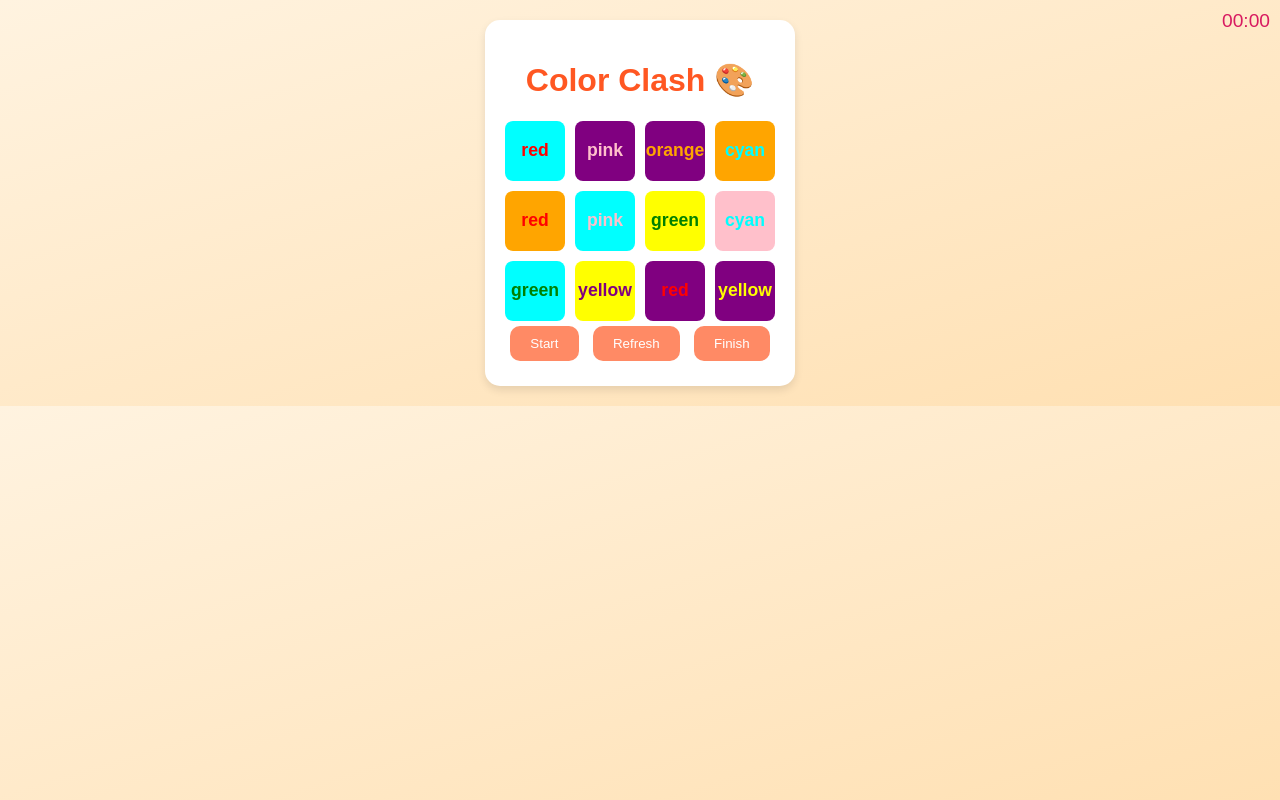
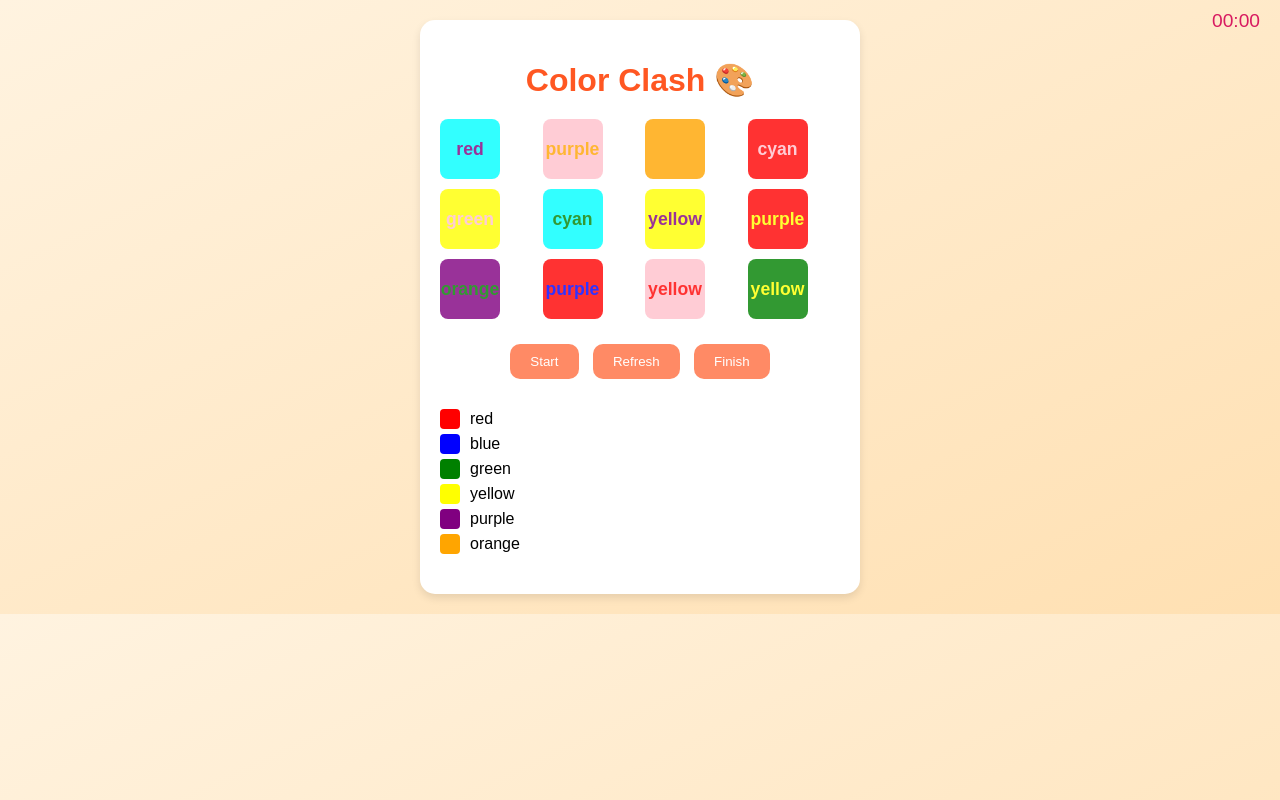
Before and after one commit to codesaksham11/Mygames, a plain HTML site: page color-game.html in a window 1280 px wide. Both pictures are taken after a click on the button "Play". Drawn offline with Linux system fonts and the light colour scheme.

Commit message:
Update color-game.html

```diff
--- a/color-game.html
+++ b/color-game.html
@@ -20,12 +20,15 @@
             padding: 20px;
             border-radius: 15px;
             box-shadow: 0 4px 8px rgba(0, 0, 0, 0.1);
+            max-width: 400px;
+            width: 100%;
         }
         .menu.active, .game.active, .records.active {
             display: block;
         }
         h1 {
             color: #ff5722;
+            margin-bottom: 20px;
         }
         button {
             background-color: #ff8a65;
@@ -44,7 +47,7 @@
         .timer {
             position: absolute;
             top: 10px;
-            right: 10px;
+            right: 20px;
             font-size: 1.2em;
             color: #d81b60;
         }
@@ -52,7 +55,7 @@
             display: grid;
             grid-template-columns: repeat(4, 1fr);
             gap: 10px;
-            margin-top: 20px;
+            margin: 20px 0;
         }
         .box {
             width: 60px;
@@ -63,6 +66,28 @@
             border-radius: 8px;
             font-size: 1.1em;
             font-weight: bold;
+            opacity: 0.8; /* Reduced contrast for softer effect */
+        }
+        .color-legend {
+            margin: 20px 0;
+            max-height: 150px;
+            overflow-y: auto;
+        }
+        .color-item {
+            display: flex;
+            align-items: center;
+            margin: 5px 0;
+        }
+        .color-box {
+            width: 20px;
+            height: 20px;
+            border-radius: 4px;
+            margin-right: 10px;
+        }
+        #scoreDisplay {
+            margin: 20px 0;
+            font-size: 1.5em;
+            color: #ff5722;
         }
     </style>
 </head>
@@ -77,9 +102,11 @@
         <h1>Color Clash 🎨</h1>
         <div class="timer">00:00</div>
         <div class="boxes" id="colorBoxes"></div>
+        <div id="scoreDisplay" style="display: none;">Time: 00:00</div>
         <button onclick="startGame()">Start</button>
         <button onclick="refreshGame()">Refresh</button>
         <button onclick="finishGame()">Finish</button>
+        <div class="color-legend" id="colorLegend"></div>
     </div>
 
     <div class="records">
@@ -98,6 +125,7 @@
             document.querySelector('.menu').classList.remove('active');
             document.querySelector('.game').classList.add('active');
             generateBoxes();
+            updateColorLegend();
         }
 
         function showRecords() {
@@ -115,22 +143,34 @@
         function generateBoxes() {
             const boxesDiv = document.getElementById('colorBoxes');
             boxesDiv.innerHTML = '';
-            for (let i = 0; i < 12; i++) {
-                const color = colors[Math.floor(Math.random() * colors.length)];
+            for (let i = 0; i < 12; i++) { // 4x3 grid, can expand to 4x4 (16) later
+                const bgColor = colors[Math.floor(Math.random() * colors.length)];
                 const text = colors[Math.floor(Math.random() * colors.length)];
+                const textColor = colors[Math.floor(Math.random() * colors.length)]; // Random font color
                 const box = document.createElement('div');
                 box.className = 'box';
-                box.style.backgroundColor = color;
-                box.style.color = text === color ? colors[(colors.indexOf(color) + 1) % colors.length] : text;
+                box.style.backgroundColor = bgColor;
+                box.style.color = textColor; // Apply random text color
                 box.textContent = text;
                 boxesDiv.appendChild(box);
             }
+        }
+
+        function updateColorLegend() {
+            const legendDiv = document.getElementById('colorLegend');
+            legendDiv.innerHTML = colors.map(color => `
+                <div class="color-item">
+                    <div class="color-box" style="background-color: ${color};"></div>
+                    <span>${color}</span>
+                </div>
+            `).join('');
         }
 
         function startGame() {
             clearInterval(timer);
             seconds = 0;
             minutes = 0;
+            document.getElementById('scoreDisplay').style.display = 'none';
             updateTimer();
             timer = setInterval(() => {
                 seconds++;
@@ -151,11 +191,14 @@
         function finishGame() {
             clearInterval(timer);
             const time = `${minutes.toString().padStart(2, '0')}:${seconds.toString().padStart(2, '0')}`;
+            document.getElementById('scoreDisplay').textContent = `Time: ${time}`;
+            document.getElementById('scoreDisplay').style.display = 'block';
             const date = new Date();
             const record = `[${time}] (${date.getDate().toString().padStart(2, '0')}/${(date.getMonth() + 1).toString().padStart(2, '0')}/${date.getFullYear()} ${date.getHours().toString().padStart(2, '0')}:${date.getMinutes().toString().padStart(2, '0')})`;
             records.push(record);
             localStorage.setItem('colorGameRecords', JSON.stringify(records));
-            showRecords();
+            // Optionally show records after finish if desired
+            // showRecords();
         }
 
         function updateTimer() {
```
